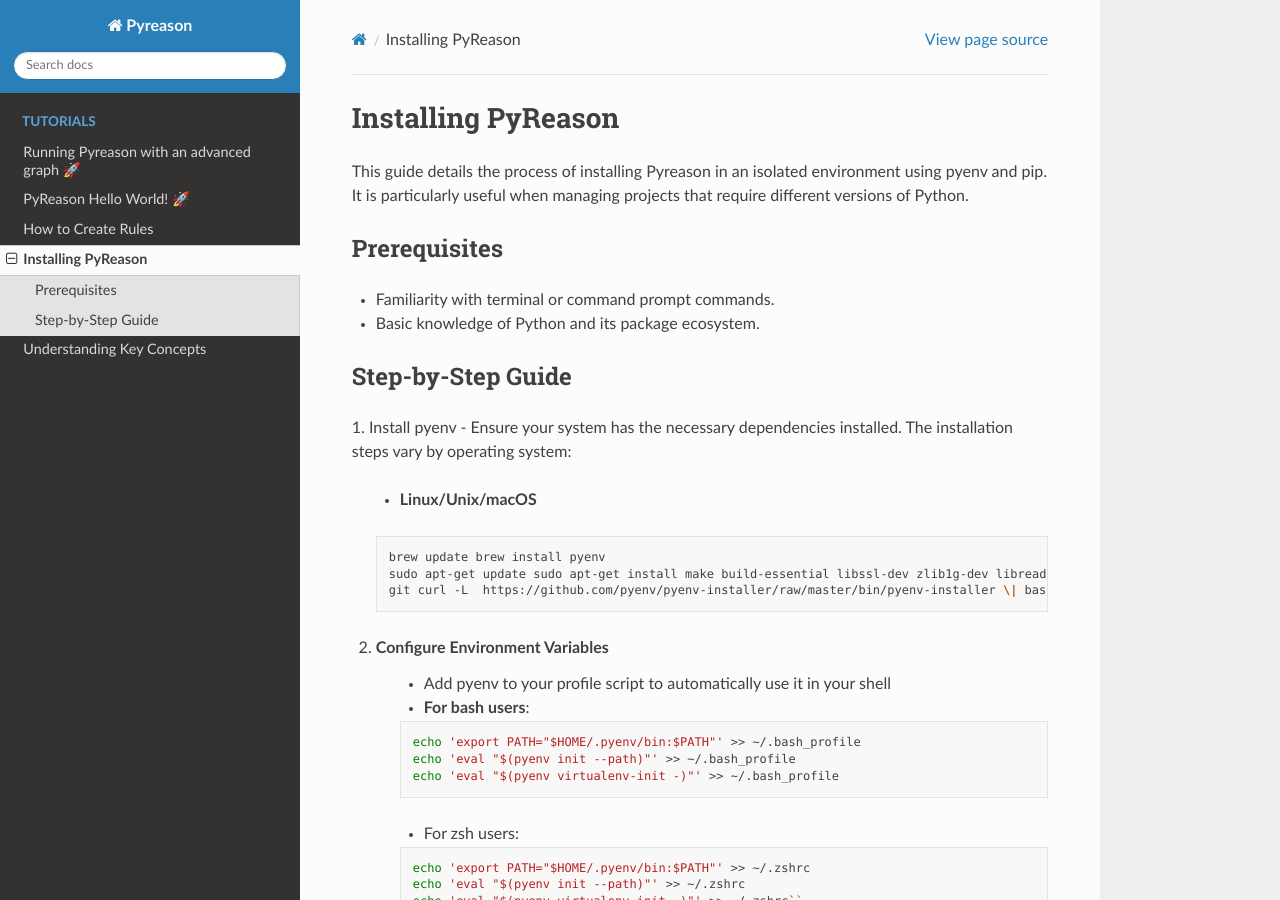
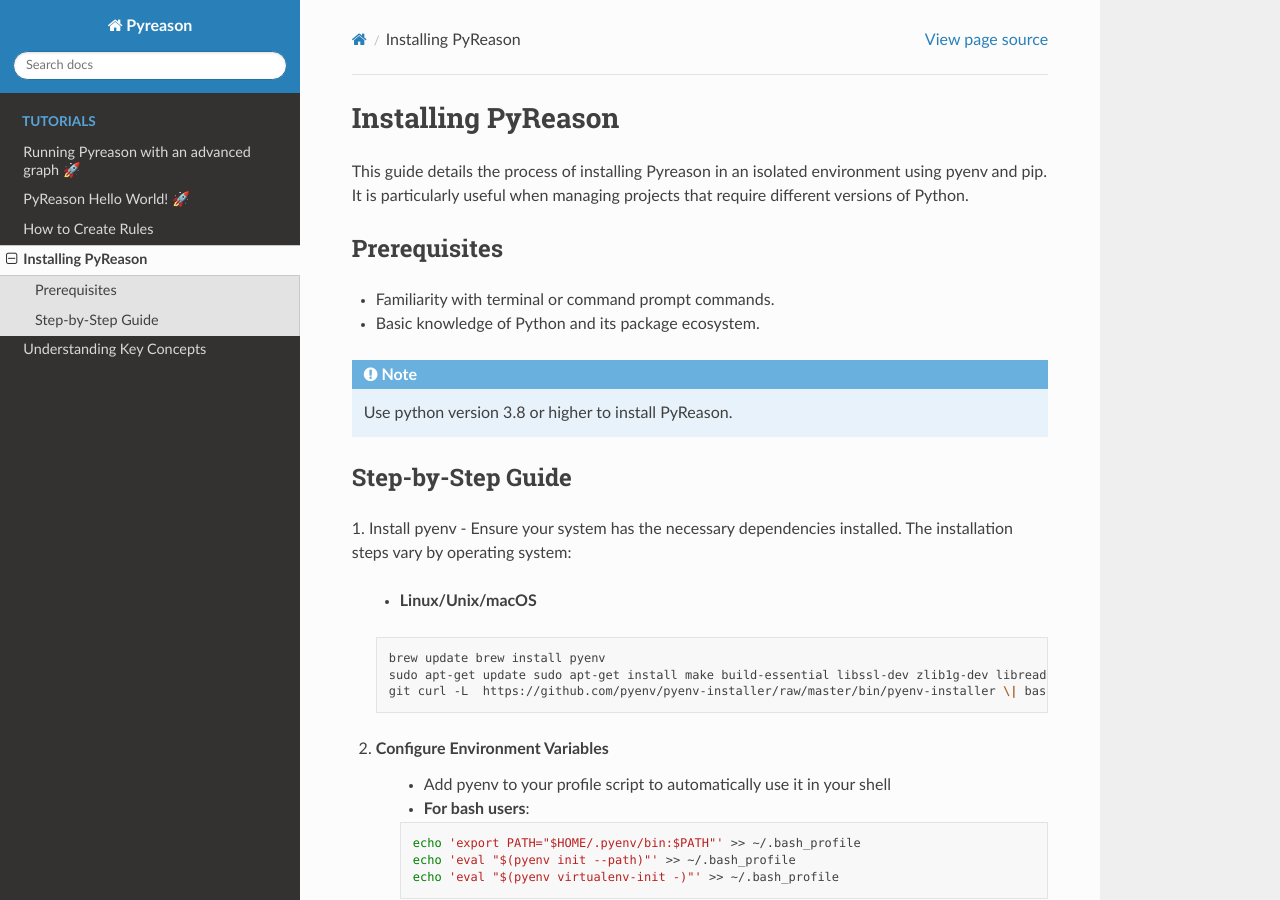
Before and after one commit to lab-v2/pyreason, a Sphinx documentation site: the page built from docs/source/tutorials/Installation.rst, in a window 1280 px wide and 900 px high. Built offline with Sphinx 7.4.7 and the Read the Docs theme 2.0.0, drawn with Linux system fonts in a browser that asks for light colours.

Commit message:
updated docs

```diff
--- a/docs/source/tutorials/Installation.rst
+++ b/docs/source/tutorials/Installation.rst
@@ -10,6 +10,11 @@
 
 -  Familiarity with terminal or command prompt commands.
 -  Basic knowledge of Python and its package ecosystem.
+
+.. note::
+
+    Use python version 3.8 or higher to install PyReason.
+
 
 Step-by-Step Guide
 ------------------
```
